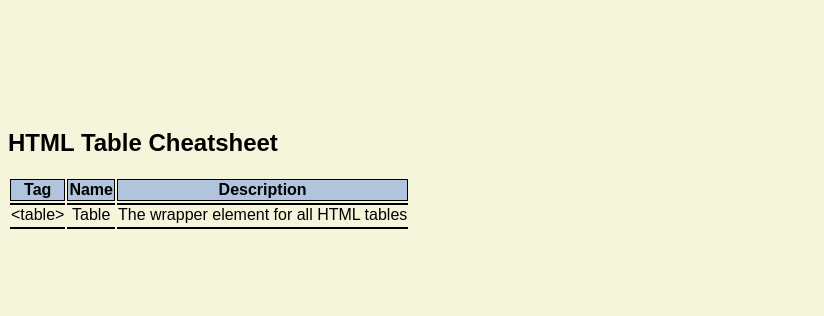
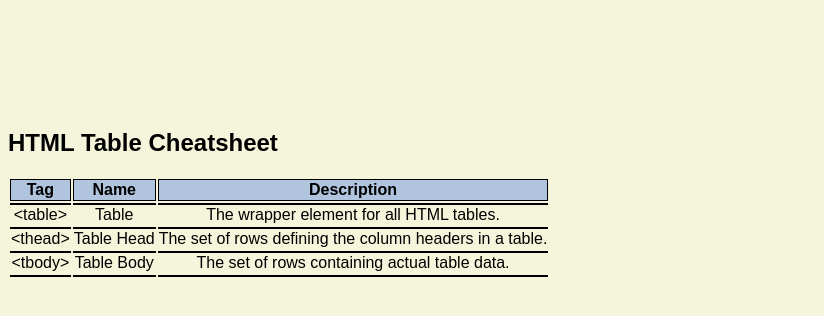
Before and after one commit to akibiaons/css-cheat-sheet, a plain HTML site: page index.html in a window 1280 px wide. Shown: the part 88-404 px from the top of the page, without its empty margins (0-824 px from the left). Drawn offline with Linux system fonts and the light colour scheme.

Commit message:
added data elements on tables to index.html file

```diff
--- a/index.html
+++ b/index.html
@@ -26,8 +26,21 @@
                     <tr>
                         <td>&lt;table&gt;</td>
                         <td>Table</td>
-                        <td>The wrapper element for all HTML tables</td>
+                        <td>The wrapper element for all HTML tables.</td>
                     </tr>
+                    <!--Below is a table row of <thead> data and definition-->
+                    <tr>
+                        <td>&lt;thead&gt;</td>
+                        <td>Table Head</td>
+                        <td>The set of rows defining the column headers in a table.</td>
+                    </tr>
+                    <!--Below is second row of table containing data for <tbody> element and definition-->
+                    <tr>
+                        <td>&lt;tbody&gt;</td>
+                        <td>Table Body</td>
+                        <td>The set of rows containing actual table data.</td>
+                    </tr>
+                    <!--Below is third row of table containing data for table row <tr> -->
                     <tr>
                         <td></td>
                         <td></td>
```
